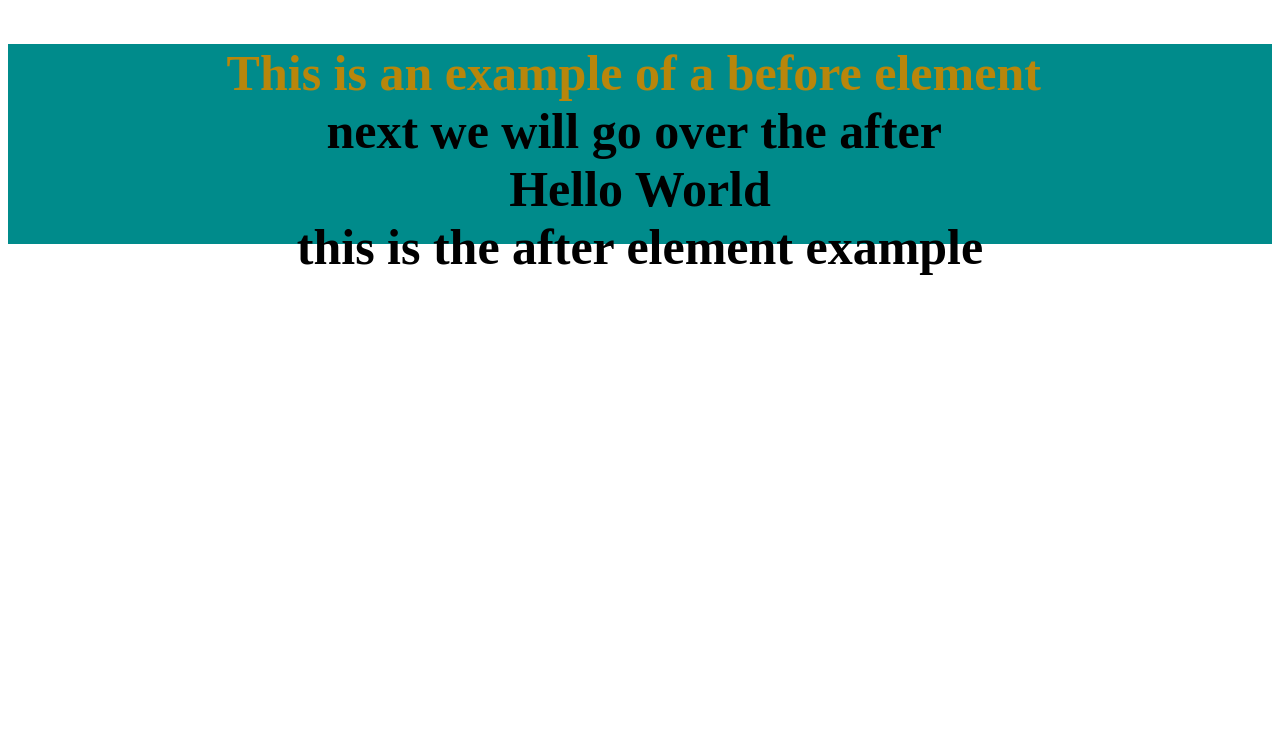
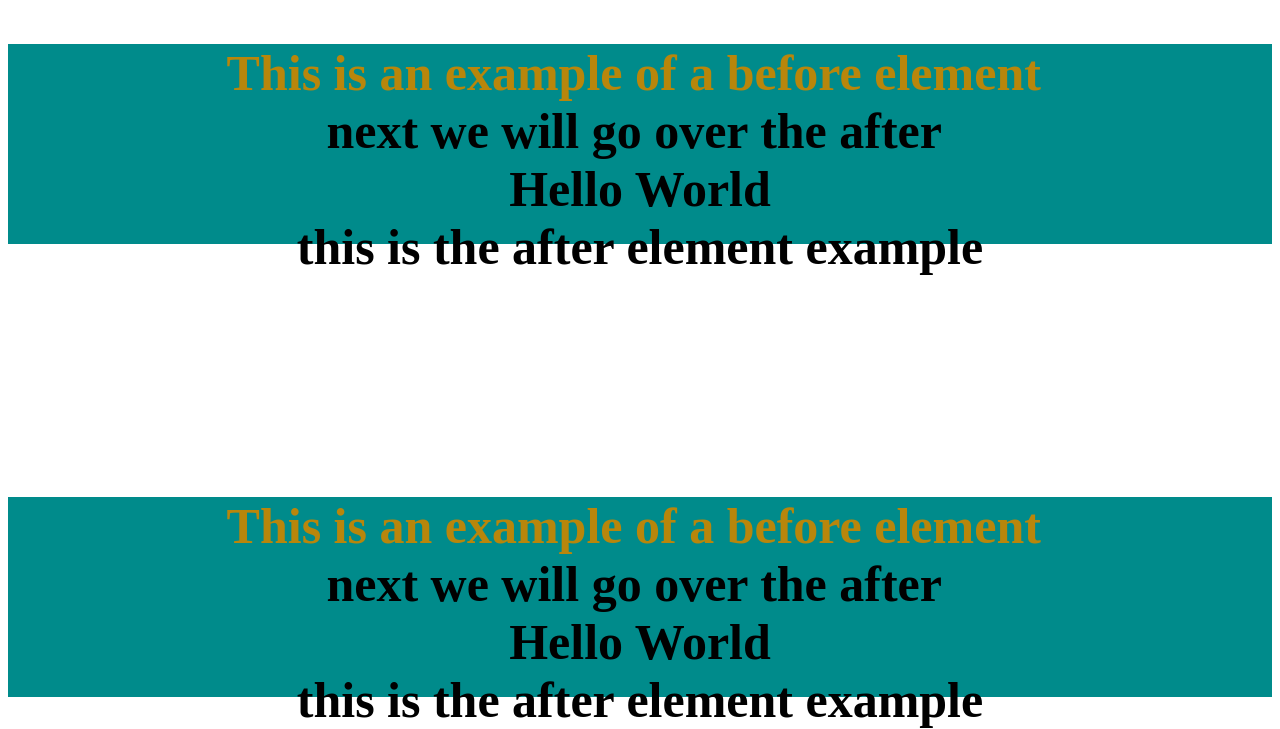
Before and after one commit to neptali04/Day8Example2, a plain HTML site: page index.html in a window 1280 px wide. Shown: the part 423-1152 px from the top of the page. Before the commit the page ends 800 px from the top, so only its background shows below. Drawn offline with Linux system fonts and the light colour scheme.

Commit message:
updated index file example

```diff
--- a/index.html
+++ b/index.html
@@ -21,5 +21,8 @@
 <div class="heading">
     <h1>Hello World</h1>
 </div>
+<div class="heading">
+    <h1>Hello World</h1>
+</div>
 </body>
 </html>
```
